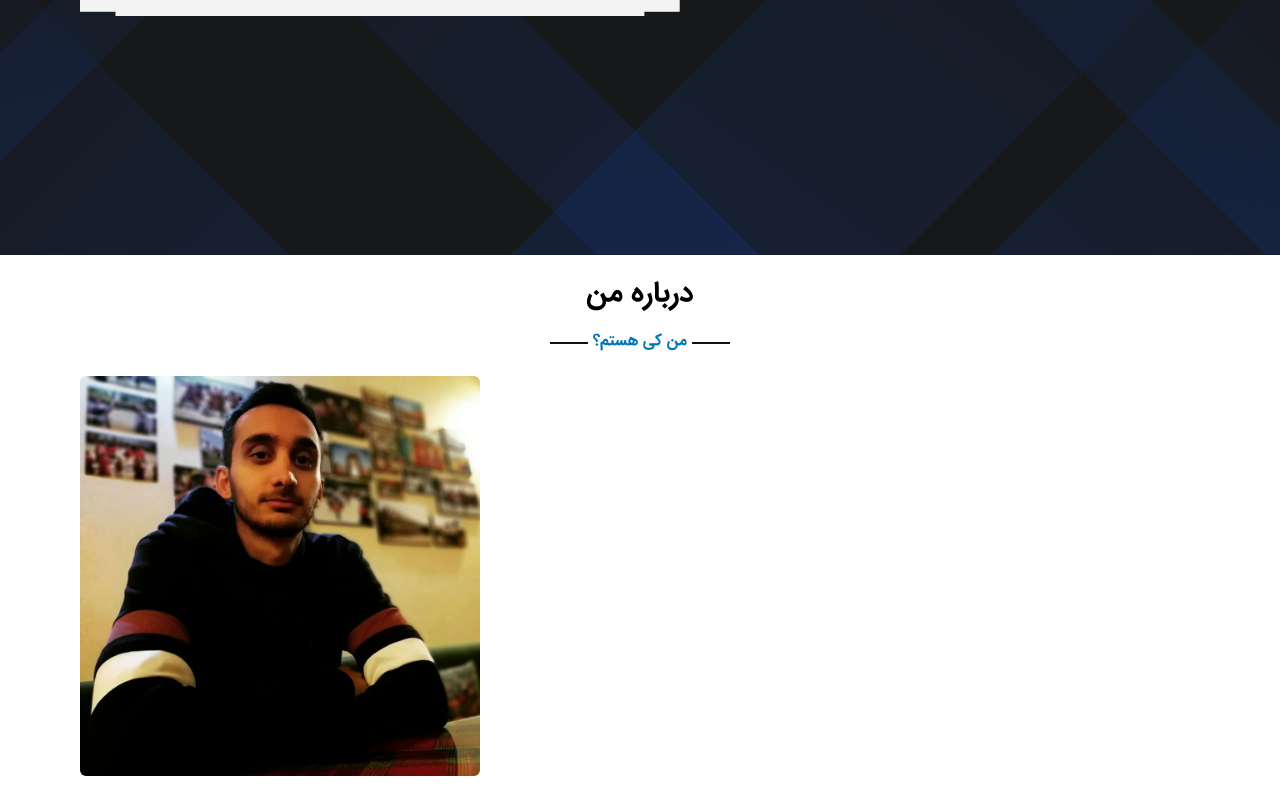
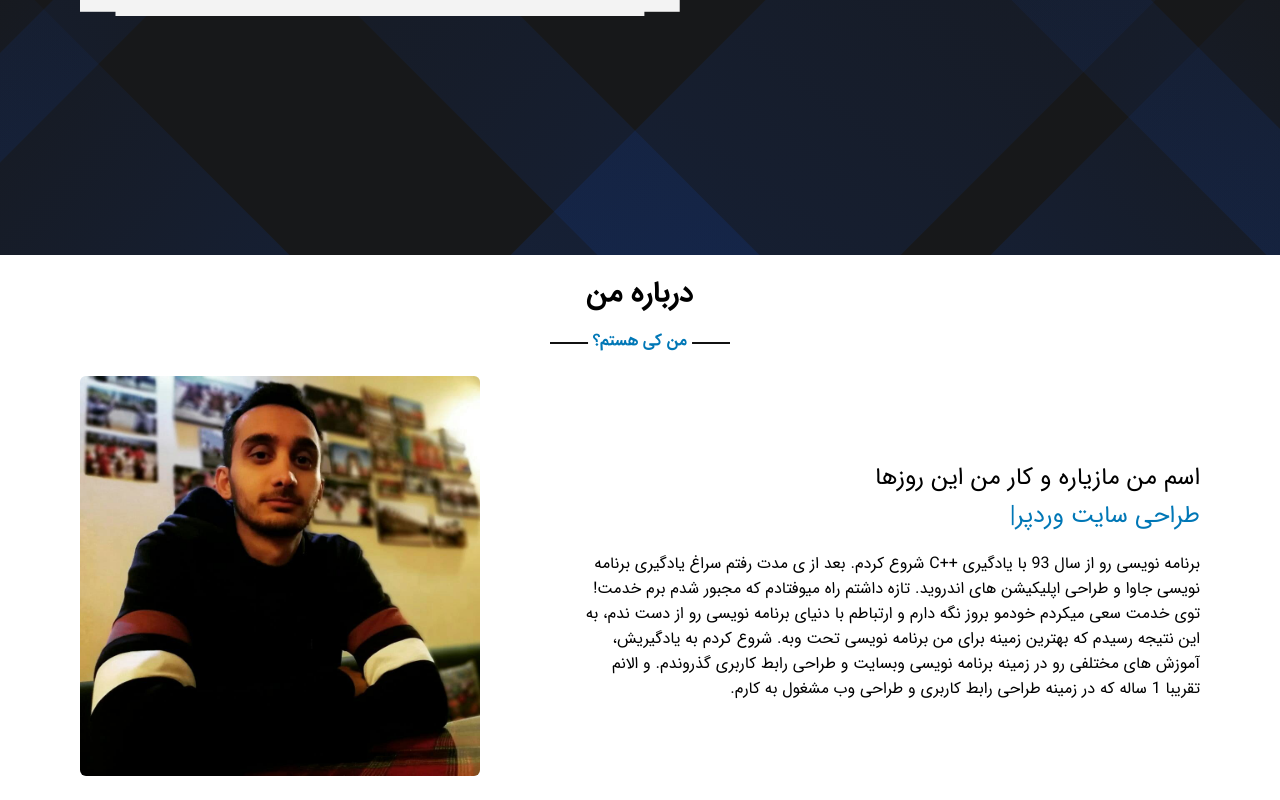
Before and after one commit to MaziyarParsi/portfolio-project, a React (Create React App) app: page / in a window 1280 px wide. Shown: the part 545-1345 px from the top of the page. Built offline with nearby package versions, Linux system fonts and the light colour scheme.

Commit message:
add-about-me-text

```diff
--- a/src/AboutSection/AboutSection.css
+++ b/src/AboutSection/AboutSection.css
@@ -28,6 +28,13 @@
   color: #0077b6;
   transform: translateX(-50%);
 }
+.aboutSection .aboutContent .pictureColumn {
+  width: 45%;
+}
+.aboutSection .aboutContent .textColumn {
+  width: 55%;
+  direction: rtl;
+}
 .aboutSection .aboutContent .pictureColumn img {
   height: 400px;
   width: 400px;
@@ -37,3 +44,15 @@
 section.aboutSection {
   padding: 1rem 0;
 }
+
+.aboutSection .aboutContent {
+  display: flex;
+  align-items: center;
+  justify-content: space-between;
+  flex-wrap: wrap;
+}
+
+.aboutMeText {
+  font-size: 24px;
+  margin-bottom: 16px;
+}
--- a/src/AboutSection/AboutSection.js
+++ b/src/AboutSection/AboutSection.js
@@ -1,5 +1,6 @@
 import React from "react"
 import "./AboutSection.css"
+import Typical from "react-typical"
 import aboutSectionPicture from "../images/me.jpg"
 
 const AboutSection = () => {
@@ -11,7 +12,26 @@ const AboutSection = () => {
           <div className="pictureColumn">
             <img src={aboutSectionPicture}></img>
           </div>
-          <div className="textColumn"></div>
+          <div className="textColumn">
+            <div className="aboutMeText">
+              اسم من مازیاره و کار من این روزها
+              {"  "}
+              <Typical
+                className="typical"
+                wrapper="p"
+                loop={Infinity}
+                steps={["برنامه نویس فرانت اند", 1000, "طراحی سایت وردپرس", 1000]}
+              />
+            </div>
+            <p>
+              برنامه نویسی رو از سال 93 با یادگیری ++C شروع کردم. بعد از ی مدت رفتم سراغ یادگیری
+              برنامه نویسی جاوا و طراحی اپلیکیشن های اندروید. تازه داشتم راه میوفتادم که مجبور شدم
+              برم خدمت! توی خدمت سعی میکردم خودمو بروز نگه دارم و ارتباطم با دنیای برنامه نویسی رو
+              از دست ندم، به این نتیجه رسیدم که بهترین زمینه برای من برنامه نویسی تحت وبه. شروع کردم
+              به یادگیریش، آموزش های مختلفی رو در زمینه برنامه نویسی وبسایت و طراحی رابط کاربری
+              گذروندم. و الانم تقریبا 1 ساله که در زمینه طراحی رابط کاربری و طراحی وب مشغول به کارم.
+            </p>
+          </div>
         </div>
       </div>
     </section>
--- a/src/HeroSection/HeroSectionText/HeroSectionText.css
+++ b/src/HeroSection/HeroSectionText/HeroSectionText.css
@@ -13,6 +13,7 @@
 }
 .typical {
   color: #0077b6;
+  direction: rtl;
 }
 .textArea {
   margin-top: 5%;
```
